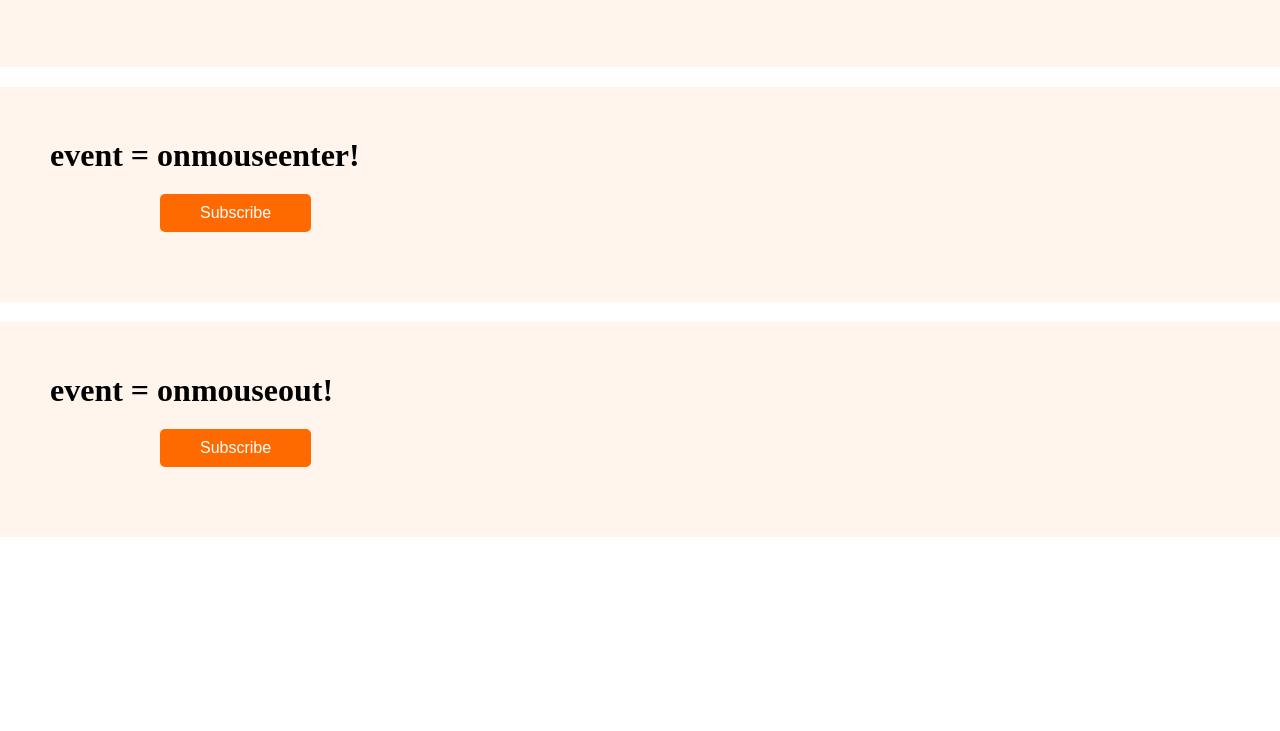
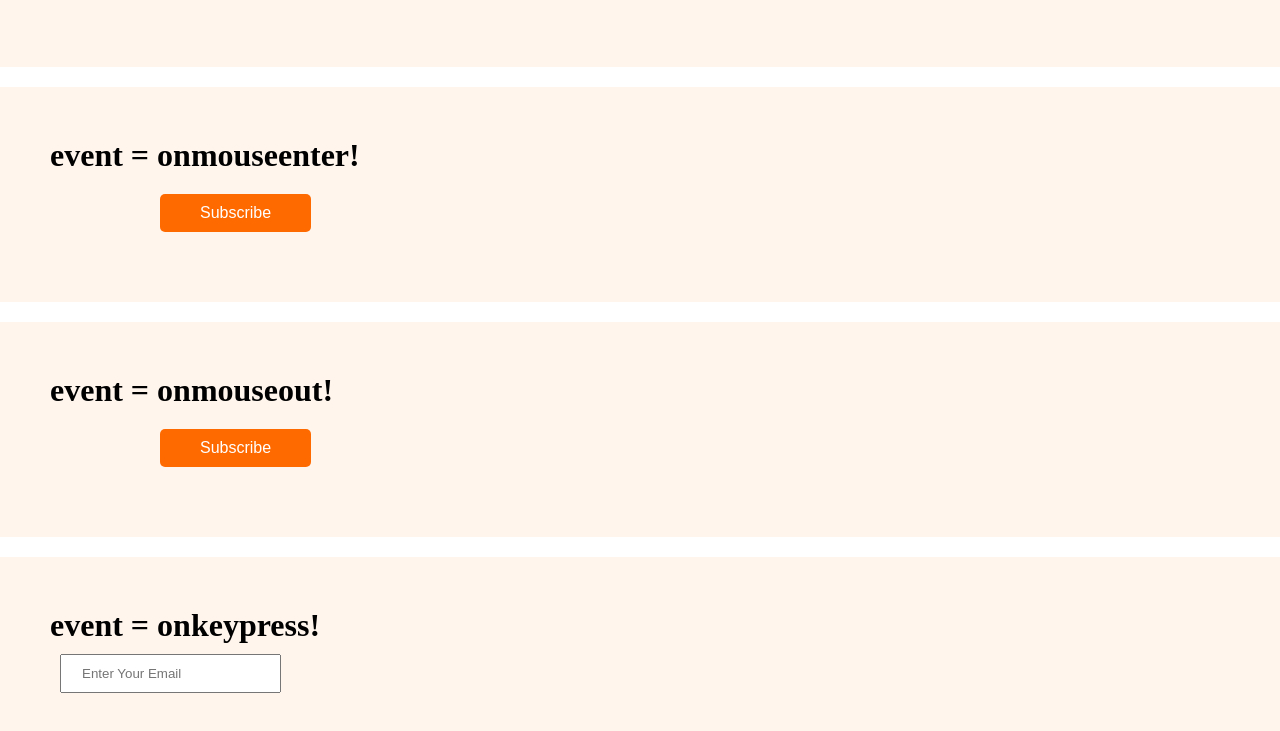
Before and after one commit to hasanfrombd/javaScript-Event-Details, a plain HTML site: page index.html in a window 1280 px wide. Shown: the part 755-1486 px from the top of the page. Before the commit the page ends 1292 px from the top, so only its background shows below. Drawn offline with Linux system fonts and the light colour scheme.

Commit message:
onkeypress event added

```diff
--- a/index.html
+++ b/index.html
@@ -34,6 +34,11 @@
         <button onmouseout = "onMouseOut()" class="btn">Subscribe</button>
         <h2 id="titleSix"></h2>
     </div>
+    <div class="container">
+        <h1>event = onkeypress!</h1>
+        <input onkeypress = "onKeyPress()" type="email" label="Email" placeholder="Enter Your Email">
+        <h2 id="titleSeven"></h2>
+    </div>
 
 
 
--- a/script/script.js
+++ b/script/script.js
@@ -25,3 +25,8 @@ function onMouseEnter() {
 function onMouseOut() {
     document.getElementById("titleSix").innerHTML = 'Subscribed when you took out your mouse!';
 }
+
+// event: onkeypress!;
+function onKeyPress() {
+    document.getElementById("titleSeven").innerHTML = 'You pressed a key on your keyboard!';
+}
--- a/style/style.css
+++ b/style/style.css
@@ -27,3 +27,7 @@
     cursor: pointer;
     background-color: #fb1803;
 }
+.container input{
+    padding: 10px 20px;
+    margin: 10px;
+}
```
